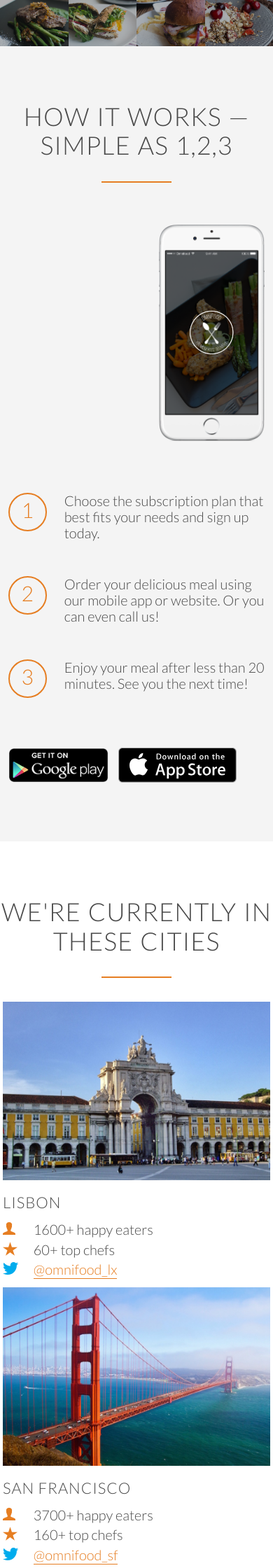
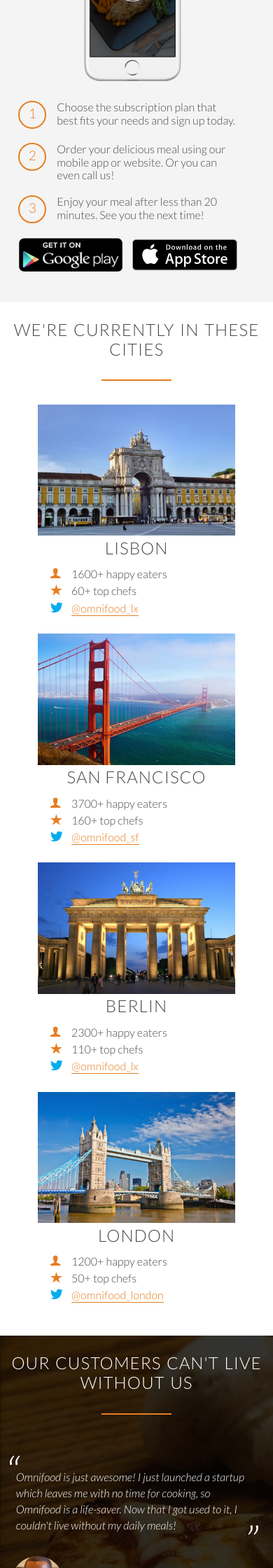
Before and after one commit to djmgeneseo/MOCK-FOOD-DELIVERY-WEBSITE, a PHP site: page / in a window 390 px wide; the page is wider, and only the part inside the window is pictured. Shown: the part 2360-4600 px from the top of that part at 70% size. Run offline with PHP 8.4, Linux system fonts and the light colour scheme; some web fonts are replaced.

Commit message:
Make website responsive for varying device resolutions, for both web and mobile

```diff
--- a/index.html
+++ b/index.html
@@ -1,10 +1,14 @@
 <!DOCTYPE html>
 <html lang="en">
     <head>
+        <!-- tells mobile phones to NOT zoom out of page, and to start with scale of 1 -->
+        <meta name="viewport" content="width=device-width, initial-scale=1.0">
+
         <link rel="stylesheet" type="text/css" href="vendors/css/normalize.css">
         <link rel="stylesheet" type="text/css" href="vendors/css/grid.css">
         <link rel="stylesheet" type="text/css" href="vendors/css/ionicons.min.css">
         <link rel="stylesheet" type="text/css" href="resources/css/style.css">
+        <link rel="stylesheet" type="text/css" href="resources/css/queries.css">
         <link href="https://fonts.googleapis.com/css?family=Lato:100,300,300i,400" rel="stylesheet">
         <title>Omnifood</title>
     </head>
--- /dev/null
+++ b/resources/css/queries.css
@@ -0,0 +1,166 @@
+/* Big tablet to 1200px (widths smaller than 1140px row) */
+@media only screen and (max-width: 1200px) {
+    .jumbotron-text-box {
+        width: 100%;
+        /* top/bottom, left/right */
+        padding: 0 2%;
+    }
+
+    .row { padding: 0 2%; }
+    .form-bg {
+        border: none;
+        box-shadow: none;
+    }
+}
+
+
+/* Small tablets to big tablets: 768-1023px */
+@media only screen and (max-width: 1023px) {
+    body { font-size: 18px; }
+    section { padding: 60px 0; }
+
+    .long-copy {
+        width: 80%;
+        /* To center: cut remaining pixels in half: 30% / 2 = 15% */
+        margin-left: 10%;
+    }
+
+    .steps-box { margin-top: 10px; }
+    .steps-box:last-child { margin-top: 10px; }
+    .works-steps { margin-bottom: 40px; }
+    .works-steps:last-of-type { margin-bottom: 60px; }
+    .app-screen { width: 50%; }
+
+    .icon-small {
+        width: 17px;
+        margin-right: 10px;
+    }
+
+    .city-feature { font-size: 90%; }
+
+    .contact-form { width: 80%; }
+}
+
+
+
+/* 767-823px */
+@media only screen and (max-width: 823px) {
+    .btn-app img {
+        width: 150px;
+    }
+
+    .section-cities h3 { font-size: 95%; }
+    .city-feature { font-size: 80%; }
+
+    .plan-box li p{ font-size: 90%; }
+    .plan-box {
+        margin: 0;
+        width: 100%;
+    }
+
+}
+
+
+
+/* Small phones to small tablets: 481-767px */
+@media only screen and (max-width: 767px) {
+    body { font-size: 16px; }
+
+    /* Even less vertical whitespace */
+    section { padding: 30px 0;}
+
+    .row,
+    .hero-text-box { padding: 0 4%; }
+
+    /* Columns are now stacked */
+    .col {
+        width: 100%;
+        /* From grid.css: */
+        /* margin: 1% 0 1% 1.6%;*/
+        margin: 0 0 4% 0;
+    }
+
+    .main-nav { display: none; }
+
+    h1 { font-size: 180%; }
+    h2 { font-size: 150%;}
+
+    .long-copy {
+        width: 100%;
+        margin-left: 0%;
+    }
+
+    .app-screen { width: 40%; }
+
+    .steps-box:first-child {
+        text-align: center;
+        padding-right: 3%;
+        margin-top: 30px;
+    }
+
+    .works-step div {
+        /* No line break, # can be side-by-side with the text */
+        height: 40px;
+        width: 40px;
+        padding: 5px;
+        margin-right: 15px;
+        font-size: 120%;
+    }
+
+    .works-step {
+        margin-bottom: 20px;
+        width: 90%;
+        float:left;
+    }
+
+    .works-step:last-of-type { margin-bottom: 20px; }
+
+    .section-cities img {
+        padding: 0;
+        width: 80%;
+        margin: auto 10% auto 10%;
+        height: auto;
+    }
+    .section-cities h3 {
+        text-align: center;
+        font-size: 150%;
+    }
+
+    .city-feature {
+        font-size: 100%;
+        padding: 0 20% 0 35%;
+    }
+
+    /* shrink margin between seend button and textarea in section-form */
+    #space {
+        display: none;
+    }
+
+    .footer-nav {
+        float: none;
+        text-align: center;
+    }
+
+    .social-icons {
+        float: none;
+        display: block;
+        text-align: center;
+        margin-bottom: 0;
+    }
+
+    .footer-2 {
+        margin-top: 10px;
+        margin-bottom: 0;
+    }
+}
+
+
+/* Small phones from 0-480px */
+@media only screen and (max-width: 480px) {
+    section { padding: 25px 0;}
+    .contact-form { width: 100%; }
+
+    .city-feature {
+        padding: 0 10% 0 15%;
+    }
+}
--- a/resources/css/style.css
+++ b/resources/css/style.css
@@ -10,13 +10,16 @@ Carrot color: #e67e22
     box-sizing: border-box;
 }
 
-html {
+html,
+body {
     background-color: #fff;
     color: #494949;
     font-family: 'Lato', 'Arial', sans-serif;
     font-weight: 300;
     font-size: 20px;
     text-rendering: optimizeLegibility;
+    /* For small resolution: removes horizontal bar on bottom  */
+    overflow-x: hidden;
 }
 
 /* ------- REUSABLE COMPONENTS ------- */
@@ -210,7 +213,7 @@ header {
     height: 100px;
     width: auto;
     float: left;
-    margin-top: 200px;
+    margin-top: 20px;
 }
 
 .main-nav {
@@ -333,7 +336,6 @@ header {
     float: left;
     margin-right: 25px;
     font-size: 150%;
-
 }
 
 .btn-app:link,
@@ -392,7 +394,8 @@ blockquote:after {
     display: block;
     content:"\201D";
     font-size: 400%;
-    padding-left: 315px;
+    position: absolute;
+    left: 93%;
 }
 
 cite {
@@ -461,8 +464,12 @@ cite img {
     list-style: none;
 }
 
-.plan-box ul li {
+.plan-box li {
     padding: 5px 0;
+}
+
+.plan-box li p {
+    display: inline-block;
 }
 
 /* ------- FORM ------- */
@@ -513,7 +520,7 @@ input[type=checkbox] {
 
 *:focus {outline: none;}
 
-/* ------- FORM ------- */
+/* ------- FOOTER ------- */
 
 footer {
     background-color: #272727;
```
Also changed, not shown: other parts of index.html (+14 -14 lines).
